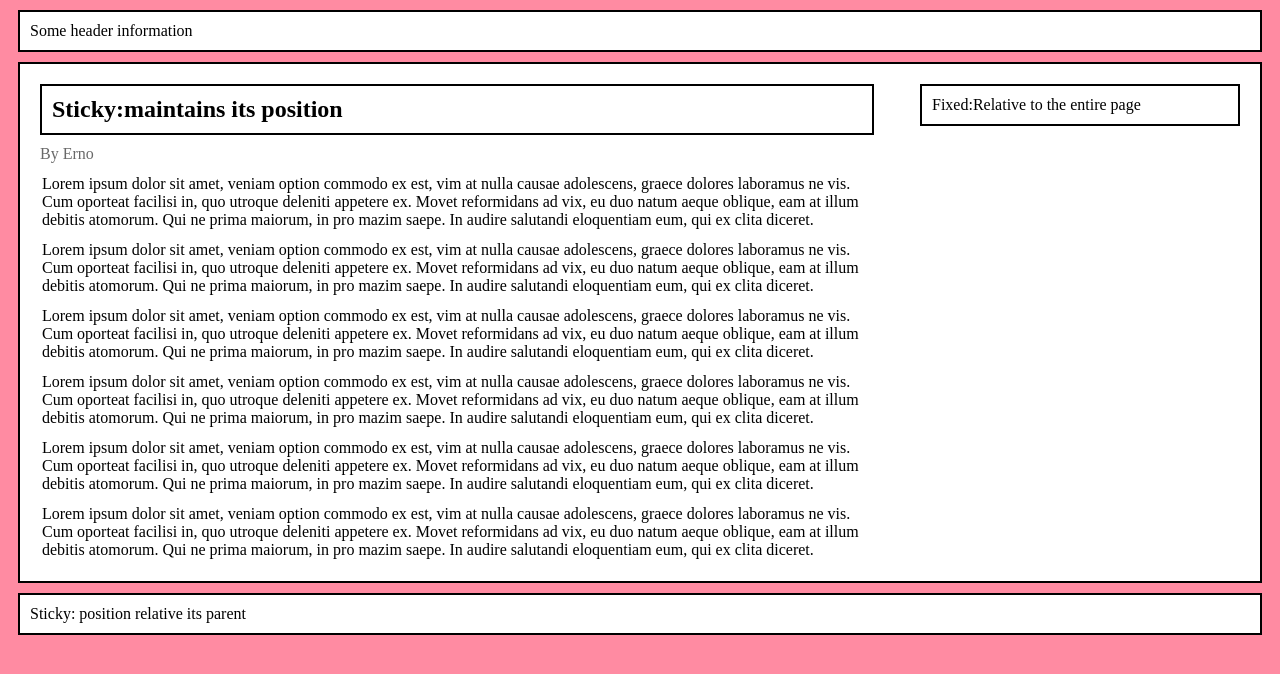
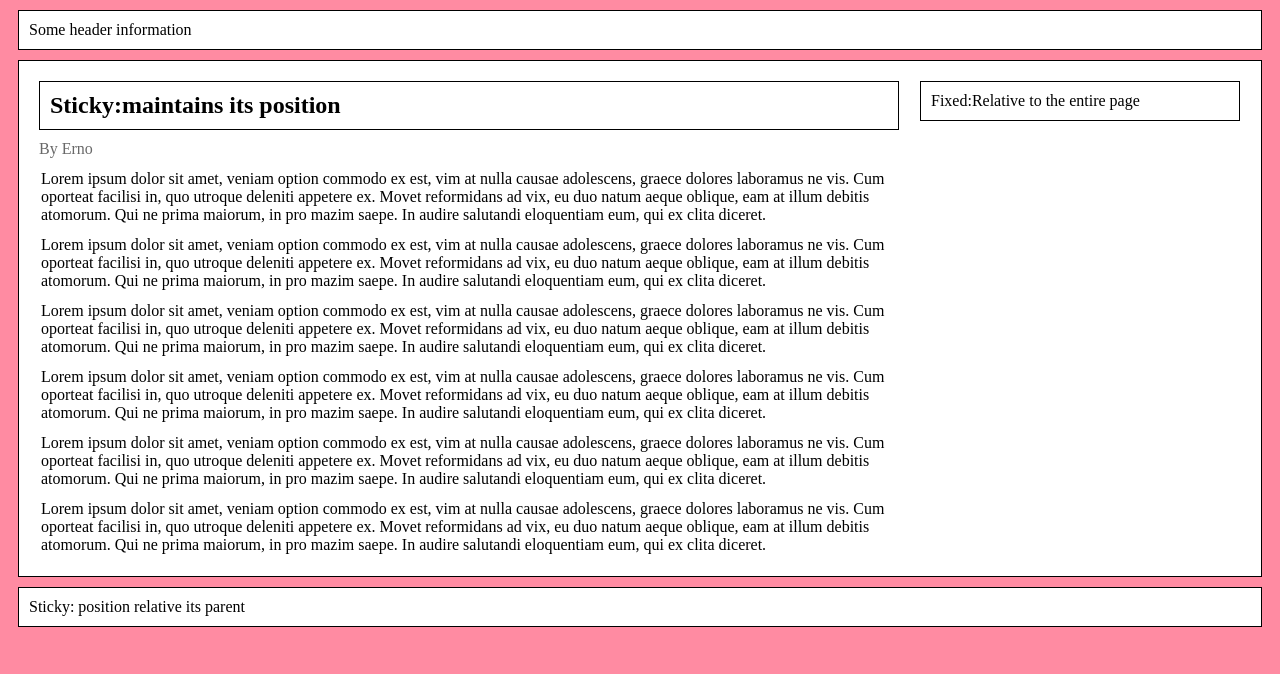
Before and after one commit to endormi/box, a plain HTML site: page index.html in a window 1280 px wide. Drawn offline with Linux system fonts and the light colour scheme.

Commit message:
quick and simple css edits

```diff
--- a/style.css
+++ b/style.css
@@ -7,28 +7,28 @@ body {
 
 header {
     background-color: #fff;
-    border: 2px solid #000000;
+    border: 1px solid #000000;
     padding: 10px;
     margin: 10px;
   }
 
   main{
     background-color: #fff;
-    border: 2px solid #000000;
+    border: 1px solid #000000;
     padding: 10px;
     margin: 10px;
   }
 
   h1 {
     background-color: #fff;
-    border: 2px solid #000000;
+    border: 1px solid #000000;
     padding: 10px;
     margin: 10px;
   }
 
   aside {
     background-color: #fff;
-    border: 2px solid #000000;
+    border: 1px solid #000000;
     padding: 10px;
     margin: 10px;
     width: 25%;
@@ -37,7 +37,7 @@ header {
   }
 
   section{
-    width: 70%;
+    width: 72%;
   }
 
   h1{
@@ -61,7 +61,7 @@ header {
   }
   footer{
     background-color: #fff;
-    border: 2px solid #000000;
+    border: 1px solid #000000;
     padding: 10px;
     margin: 10px;
     position: sticky;
```
